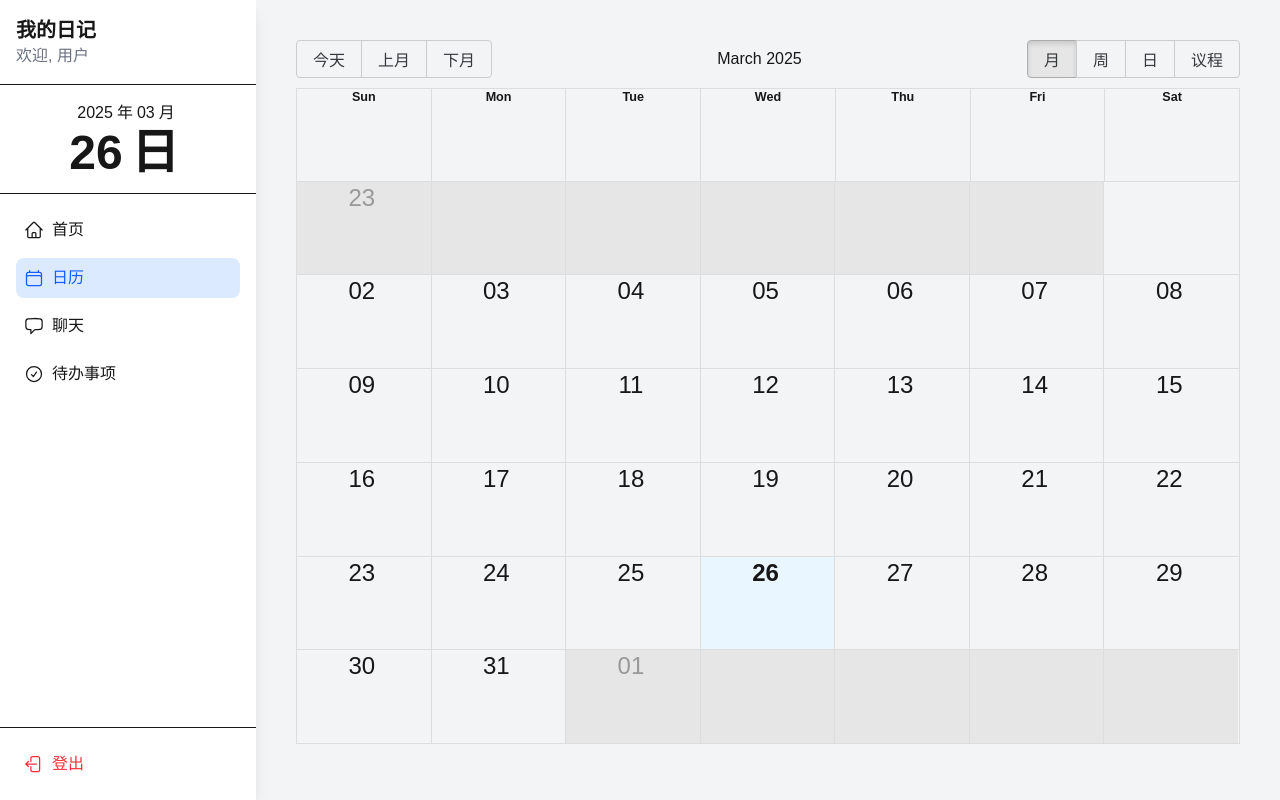
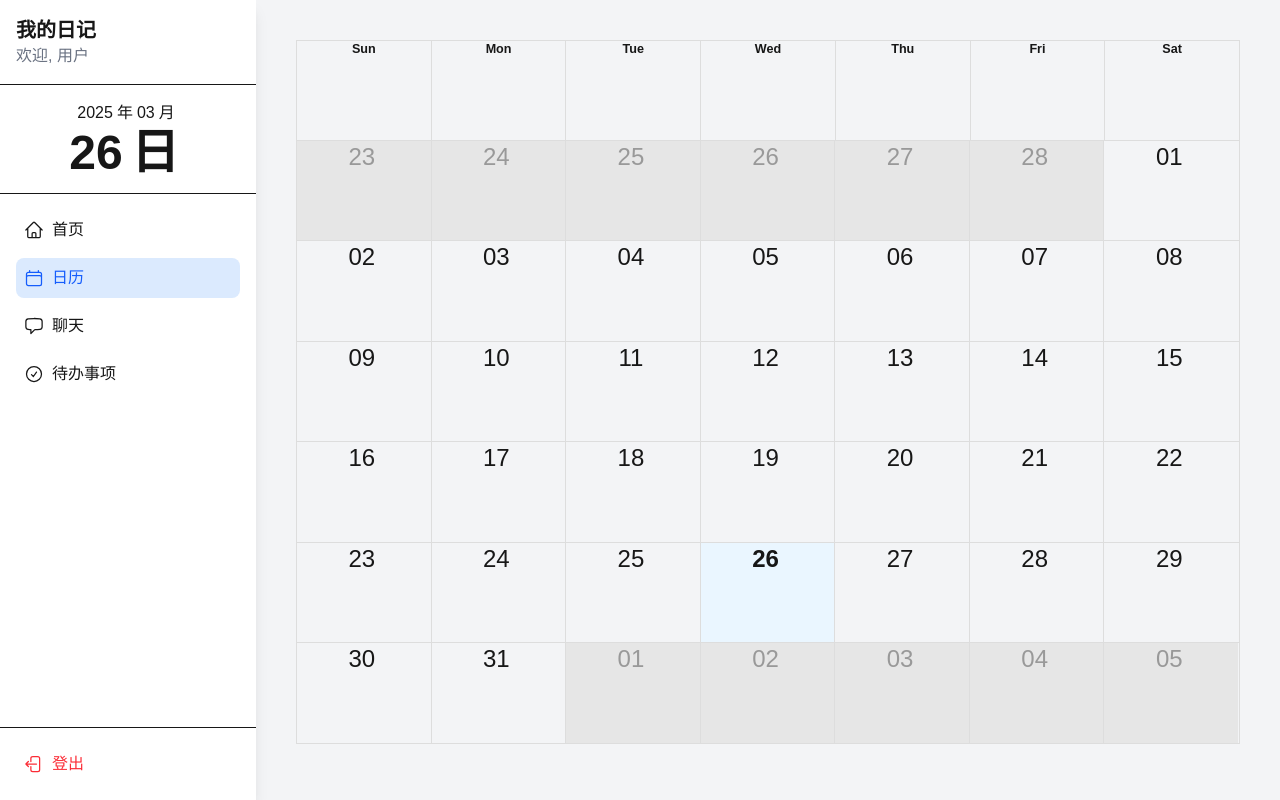
Before and after one commit to Fomaldehyde/moods_Dairy, a Next.js app: page /dashboard/calendar in a window 1280 px wide. Built offline with nearby package versions, Linux system fonts and the light colour scheme; no server answers; the database is empty.

Commit message:
日历视图跟随左侧选择的日期

```diff
--- a/app/dashboard/calendar/page.tsx
+++ b/app/dashboard/calendar/page.tsx
@@ -5,7 +5,7 @@ import { Calendar, dateFnsLocalizer } from 'react-big-calendar';
 import { format, parse, startOfWeek, getDay } from 'date-fns';
 import { zhCN } from 'date-fns/locale';
 import 'react-big-calendar/lib/css/react-big-calendar.css';
-import { useRouter } from 'next/navigation';
+import { useRouter, useSearchParams } from 'next/navigation';
 
 // 设置本地化
 const locales = {
@@ -35,7 +35,19 @@ interface CalendarData {
 
 export default function CalendarPage() {
   const router = useRouter();
+  const searchParams = useSearchParams();
+  const dateParam = searchParams.get('date'); // 从 URL 中获取日期参数
   const [events, setEvents] = useState<CalendarEvent[]>([]);
+  const [selectedDate, setSelectedDate] = useState(() => {
+    return dateParam ? new Date(dateParam) : new Date(); // 初始化为 URL 中的日期或当前日期
+  });
+
+  useEffect(() => {
+    // 当 URL 中的日期参数变化时更新 selectedDate
+    if (dateParam) {
+      setSelectedDate(new Date(dateParam));
+    }
+  }, [dateParam]);
 
   useEffect(() => {
     const fetchCalendarData = async () => {
@@ -106,32 +118,23 @@ export default function CalendarPage() {
 
   return (
     <div className="h-[calc(100vh-4rem)] p-4">
+
+      {/* 日历视图 */}
       <Calendar
         localizer={localizer}
         events={events}
         startAccessor="start"
         endAccessor="end"
+        date={selectedDate} // 根据选中的日期切换视图
         style={{ height: '100%' }}
         onSelectEvent={handleSelectEvent}
         components={{
           event: EventComponent,
         }}
         eventPropGetter={eventStyleGetter}
-        messages={{
-          next: '下月',
-          previous: '上月',
-          today: '今天',
-          month: '月',
-          week: '周',
-          day: '日',
-          agenda: '议程',
-          date: '日期',
-          time: '时间',
-          event: '事件',
-          noEventsInRange: '没有记录',
-          showMore: (total) => `+${total} 更多`,
-        }}
-        className="text-sm [&_.rbc-date-cell]:text-2xl [&_.rbc-date-cell]:font-medium [&_.rbc-date-cell]:flex [&_.rbc-date-cell]:items-center [&_.rbc-date-cell]:justify-center [&_.rbc-off-range]:text-gray-300 [&_.rbc-off-range-bg]:bg-gray-50 [&_.rbc-today]:bg-blue-50 [&_.rbc-off-range+div]:opacity-0 [&_.rbc-month-view]:h-full [&_.rbc-row]:flex-1 [&_.rbc-row-content]:flex-1 [&_.rbc-row-content]:flex-col [&_.rbc-row-content]:justify-between [&_.rbc-date-cell]:h-full [&_.rbc-date-cell]:flex-col [&_.rbc-date-cell]:justify-between [&_.rbc-date-cell]:gap-1 [&_.rbc-event]:mt-auto [&_.rbc-event]:mb-1"
+        views={['month']}
+        toolbar={false}
+        className="text-sm [&_.rbc-date-cell]:text-2xl [&_.rbc-date-cell]:font-medium [&_.rbc-date-cell]:flex [&_.rbc-date-cell]:items-center [&_.rbc-date-cell]:justify-center [&_.rbc-off-range]:text-gray-300 [&_.rbc-off-range-bg]:bg-gray-50 [&_.rbc-today]:bg-blue-50 [&_.rbc-month-view]:h-full [&_.rbc-row]:flex-1 [&_.rbc-row-content]:flex-1 [&_.rbc-row-content]:flex-col [&_.rbc-row-content]:justify-between [&_.rbc-date-cell]:h-full [&_.rbc-date-cell]:flex-col [&_.rbc-date-cell]:justify-between [&_.rbc-date-cell]:gap-1 [&_.rbc-event]:mt-auto [&_.rbc-event]:mb-1"
       />
     </div>
   );
```
Also changed, not shown: 1 other file (tests, documents, lock files or other folders).
